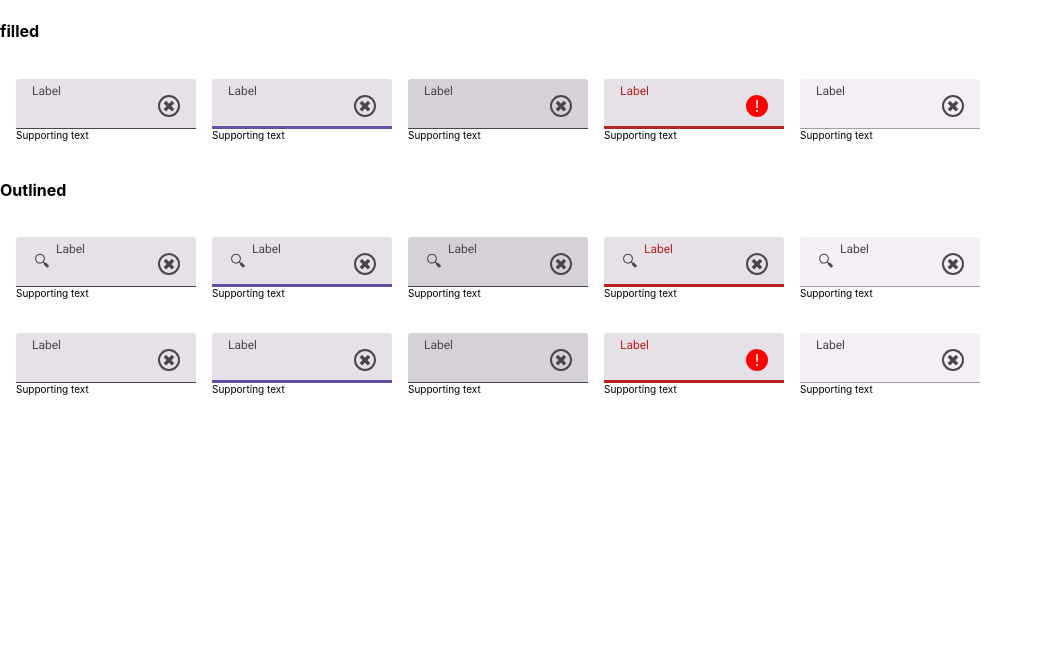
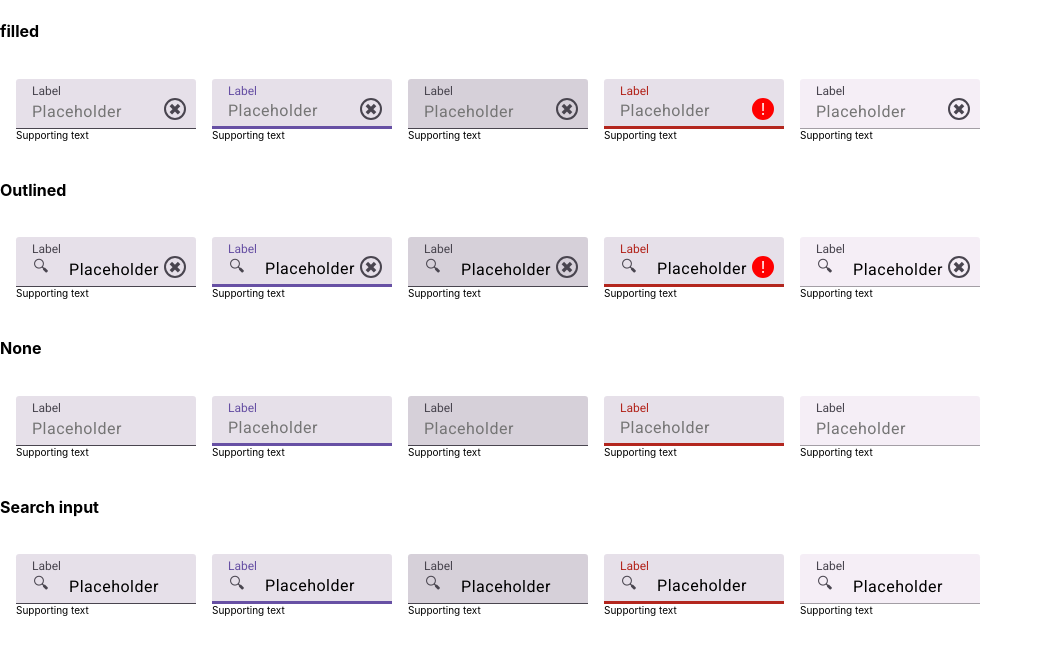
Before and after one commit to turovetsss/ToDo-List, a React (Create React App) app: page /inputs in a window 1280 px wide. Shown: the top 654 px of the page, without its empty margins (0-1043 px from the left). Built offline with nearby package versions, Linux system fonts and the light colour scheme.

Commit message:
filled input

```diff
--- a/src/components/input/input.jsx
+++ b/src/components/input/input.jsx
@@ -11,7 +11,7 @@ export const Input = props => {
         <div className={className}>
             <label className='input__label'>Label</label>
             <div className='input__left-addons'></div>
-            <input className='input__control' type={type} disabled={disabled} />
+            <input className='input__control' type={type} disabled={disabled} placeholder='Placeholder' />
             <div className='input__right-addons'></div>
             <span className='input__hint'>Supporting text </span>
         </div>
--- a/src/components/input/input.scss
+++ b/src/components/input/input.scss
@@ -9,20 +9,15 @@
     font-size: 12px;
     font-style: normal;
     font-weight: 400;
-      line-height: 16px; /* 133.333% */
+    line-height: 16px;
     color: #49454f;
-     .input--outlined &{
-      position: absolute;
-      top: 4px;
-      left: 40px;
-      font-family: Roboto, sans-serif;
-      font-size: 12px;
-      font-style: normal;
-      font-weight: 400;
-      line-height: 16px; /* 133.333% */
-      color: #49454f;
+
+    .input--focus &,
+    &:focus:not(:disabled) {
+      color: #6750a4;
     }
-      .input--invalid & {
+
+    .input--error & {
       color: #b3261e;
 
       .dark-theme & {
@@ -45,9 +40,23 @@
     font-size: 16px;
     font-style: normal;
     font-weight: 400;
-      line-height: 24px; /* 150% */
+    line-height: 24px;
     letter-spacing: 0.5px;
     width: 100%;
+    .input--outlined &{
+    &::placeholder {
+      color: black;
+      text-align:center;
+    }
+  }
+    .input--search & {
+      &::placeholder {
+        color: black;
+        text-align:center;
+      }
+    }
+
+
 
     &:disabled {
       background-color: #f5eef6;
@@ -58,75 +67,68 @@
         color: #737077;
       }
     }
-    .input--filled & {
 
-      &-hover:not(-disabled),
+    .input--focus &,
+    &:focus:not(:disabled) {
+      background-color: #e6e0e9;
+      border-bottom: 0.2em solid #6750a4;
+      color: #6750a4;
+    }
+
+    // Состояние при наведении
+    .input--hover &,
     &:hover:not(:disabled) {
       background-color: #d6d0d9;
       border-bottom: 0.1em solid #49454f;
     }
 
-      &-invalid:not(-disabled),
+    // Состояние ошибки
+    .input--error &,
     &:invalid:not(:disabled) {
       background-color: #e6e0e9;
       border-bottom: 0.2em solid #b3261e;
+    }
 
   }
 
-      &-focus:not(-disabled),
-      &:focus:not(:disabled) {
-        background-color: #e6e0e9;
-        border-bottom: 0.2em solid#6750a4;
-      }
-    }
-    .input--outlined_hover &{
-      background-color: #d6d0d9;
-      border-bottom: 0.1em solid #49454f;
-    }
-    .input--outlined_focus &{
-      background-color: #e6e0e9;
-      border-bottom: 0.2em solid#6750a4;
-    }
-
-    &-hover:not(-disabled),
-    &:hover:not(:disabled) {
-      background-color: #d6d0d9;
-      border-bottom: 0.1em solid #49454f;
-    }
-
-    &-invalid:not(-disabled),
-    &:invalid:not(:disabled) {
-      background-color: #e6e0e9;
-      border-bottom: 0.2em solid #b3261e;
-
-    }
-
-    &-focus:not(-disabled),
-    &:focus:not(:disabled) {
-      background-color: #e6e0e9;
-      border-bottom: 0.2em solid#6750a4;
-    }
-
-      .input--invalid & {
-          color: #b3261e;
-          border-bottom: 3px solid #b3261e;
-      }
-  }
-
   &__left-addons {
-    .input--outlined &{
-
+    position: relative;
+    .input--search & {
       position: absolute;
-    top: 16px;
-    left: 16px;
+      top: 50%;
+      left: 15px;
+      transform: translateY(-50%);
       width: 20px;
       height: 20px;
 
       background-color: transparent;
       color: #49454f;
+
       &::before {
-      max-height: 20px;
-      content:'🔍︎';
+        min-height: 20px;
+        content: '🔍︎';
+        color: #49454f;
+        display: flex;
+        justify-content: center;
+        align-items: center;
+        width: 100%;
+        height: 100%;
+      }
+    }
+    .input--outlined & {
+      position: absolute;
+      top: 50%;
+      left: 15px;
+      transform: translateY(-50%);
+      width: 20px;
+      height: 20px;
+
+      background-color: transparent;
+      color: #49454f;
+
+      &::before {
+        min-height: 20px;
+        content: '🔍︎';
         color: #49454f;
         display: flex;
         justify-content: center;
@@ -136,18 +138,21 @@
       }
     }
   }
+
   &__right-addons {
-
     position: absolute;
-    top: 16px;
-    right: 16px;
+    top: 19px;
+    right: 10px;
     width: 18px;
     height: 18px;
     border-radius: 50%;
     border: 2px solid #49454f;
     background-color: transparent;
     color: #49454f;
-    .input--invalid & {
+    line-height: 18px;
+
+    // Состояние ошибки
+    .input--error & {
       border-color: red;
       background-color: red;
 
@@ -157,17 +162,15 @@
       }
     }
 
-    .input--outlined &{
-      position: absolute;
-      top: 16px;
-      right: 16px;
-      width: 18px;
-      height: 18px;
-      border-radius: 50%;
-      border: 2px solid #49454f;
+    // Состояние outlined с ошибкой
+    .input--search.input--error & {
+      border:none;
       background-color: transparent;
-      color: #49454f;
-      .input--invalid & {
+      &::before {
+        content: '';
+      }
+    }
+    .input--outlined.input--error & {
       border-color: red;
       background-color: red;
 
@@ -176,8 +179,68 @@
         color: white;
       }
     }
+    .input--none.input--error & {
+      border:none;
+      background-color: transparent;
+
+    }
+    .input--outlined & {
+      position: absolute;
+      top: 19px;
+      right: 10px;
+      width: 18px;
+      height: 18px;
+      border-radius: 50%;
+      border: 2px solid #49454f;
+      background-color: transparent;
+      color: #49454f;
+
+      .input--error & {
+        border-color: red;
+        background-color: red;
+
+        &::before {
+          content: '!';
+          color: white;
+        }
+      }
+
       &::before {
         content: '✖';
+        color: #49454f;
+        display: flex;
+        justify-content: center;
+        align-items: center;
+        width: 100%;
+        height: 100%;
+      }
+    }
+    .input--none  & {
+      position: absolute;
+      top: 19px;
+      right: 10px;
+      width: 18px;
+      height: 18px;
+      border: none;
+      &::before {
+        content: '';
+        color: #49454f;
+        display: flex;
+        justify-content: center;
+        align-items: center;
+        width: 100%;
+        height: 100%;
+      }
+    }
+    .input--search  & {
+      position: absolute;
+      top: 19px;
+      right: 10px;
+      width: 18px;
+      height: 18px;
+      border: none;
+      &::before {
+        content: '';
         color: #49454f;
         display: flex;
         justify-content: center;
--- a/src/pages/inputs/inputs.jsx
+++ b/src/pages/inputs/inputs.jsx
@@ -8,26 +8,35 @@ export const InputsPage = () => {
         <>
             <h4>filled</h4>
             <div className='inputs-container'>
-                <Input view='filled' />
-                <Input view='filled' className='input--outlined_focus' />
-                <Input view='filled' className='input--outlined_hover' />
-                <Input view='filled' invalid={true} />
+                <Input view='filled' className='input--normal' />
+                <Input view='filled' className='input--focus' />
+                <Input view='filled' className='input--hover' />
+                <Input view='filled' invalid={true} className='input--error' />
                 <Input view='filled' disabled={true} />
             </div>
             <h4>Outlined</h4>
             <div className='inputs-container'>
-                <Input view='outlined' />
-                <Input view='outlined' className='input--outlined_focus' />
-                <Input view='outlined' className='input--outlined_hover' />
-                <Input view='outlined' invalid={true} />
+                <Input view='outlined' className='input--normal' />
+                <Input view='outlined' className='input--focus' />
+                <Input view='outlined' className='input--hover' />
+                <Input view='outlined' invalid={true} className='input--error' />
                 <Input view='outlined' disabled={true} />
             </div>
+            <h4>None</h4>
             <div className='inputs-container'>
-                <Input view='filled' />
-                <Input view='none' className='input--outlined_focus' />
-                <Input view='none' className='input--outlined_hover' />
-                <Input view='filled' invalid={true} />
-                <Input view='filled' disabled={true} />
+                <Input view='none' className='input--normal' />
+                <Input view='none' className='input--focus' />
+                <Input view='none' className='input--hover' />
+                <Input view='none' invalid={true} className='input--error' />
+                <Input view='none' disabled={true} />
+            </div>
+            <h4>Search input</h4>
+            <div className='inputs-container'>
+                <Input view='search' className='input--normal' />
+                <Input view='search' className='input--focus' />
+                <Input view='search' className='input--hover' />
+                <Input view='search' invalid={true} className='input--error' />
+                <Input view='search' disabled={true} />
             </div>
         </>
     );
```
Lines whose indentation alone changed are shown as unchanged.
